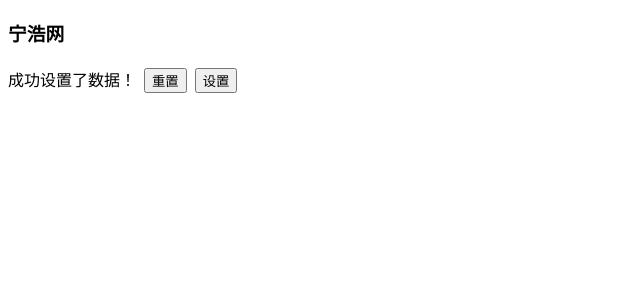
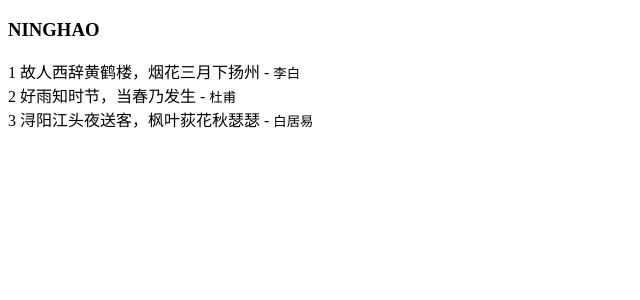
Before and after one commit to rockts/ninghao-vue, a Vue app: page / in a window 1280 px wide. Shown: the top 300 px of the page, without its empty margins (0-640 px from the left). Built offline with nearby package versions, Linux system fonts and the light colour scheme.

Commit message:
v-for：在 Vue 组件里显示内容列表

```diff
--- a/src/app/app.vue
+++ b/src/app/app.vue
@@ -1,8 +1,8 @@
 <template>
   <h3>{{ name }}</h3>
-  {{ processStatus }}
-  <button v-on:click="resetName">重置</button>
-  <button @click="setName">设置</button>
+  <div v-for="(post, index) in postList" :key="post.id">
+    {{ index + 1 }} {{ post.content }} - <small>{{ post.author }}</small>
+  </div>
 </template>
 
 <script>
@@ -10,37 +10,25 @@
   data() {
     return {
       name: 'NINGHAO',
+
+      postList: [
+        {
+          id: 1,
+          content: '故人西辞黄鹤楼，烟花三月下扬州',
+          author: '李白',
+        },
+        {
+          id: 2,
+          content: '好雨知时节，当春乃发生',
+          author: '杜甫',
+        },
+        {
+          id: 3,
+          content: '浔阳江头夜送客，枫叶荻花秋瑟瑟',
+          author: '白居易',
+        },
+      ],
     };
-  },
-
-  watch: {
-    name(newName, oldName) {
-      console.log(`name 发生了变化：${oldName} -> ${newName}`);
-    },
-  },
-
-  computed: {
-    processStatus() {
-      return this.name === 'NINGHAO' ? '初始化...' : '成功设置了数据！';
-    },
-  },
-
-  created() {
-    console.log('App 组件已创建');
-
-    this.setName();
-  },
-
-  methods: {
-    setName() {
-      setTimeout(() => {
-        this.name = '宁浩网';
-      }, 3000);
-    },
-
-    resetName() {
-      this.name = 'NINGHHAO';
-    },
   },
 };
 </script>
```
